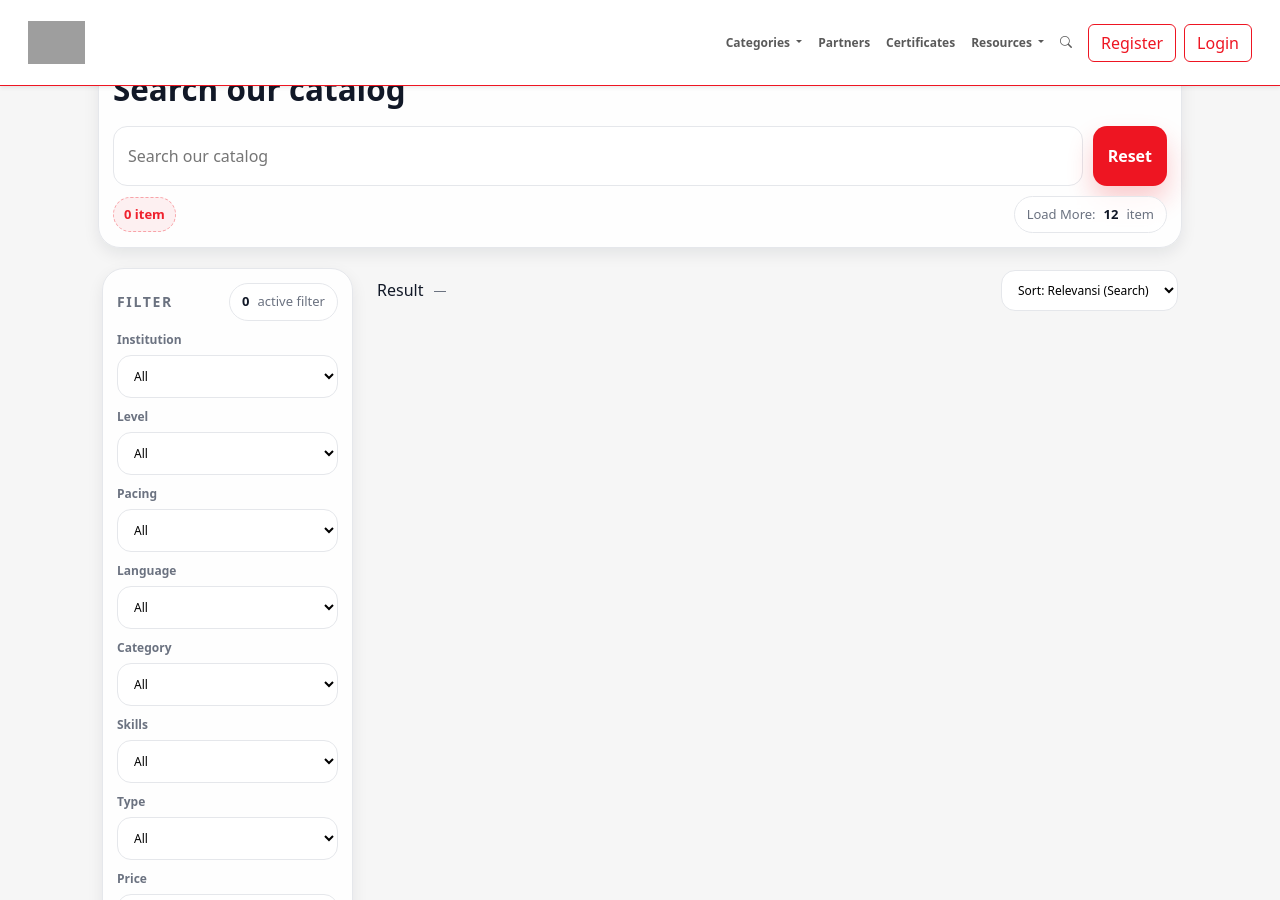
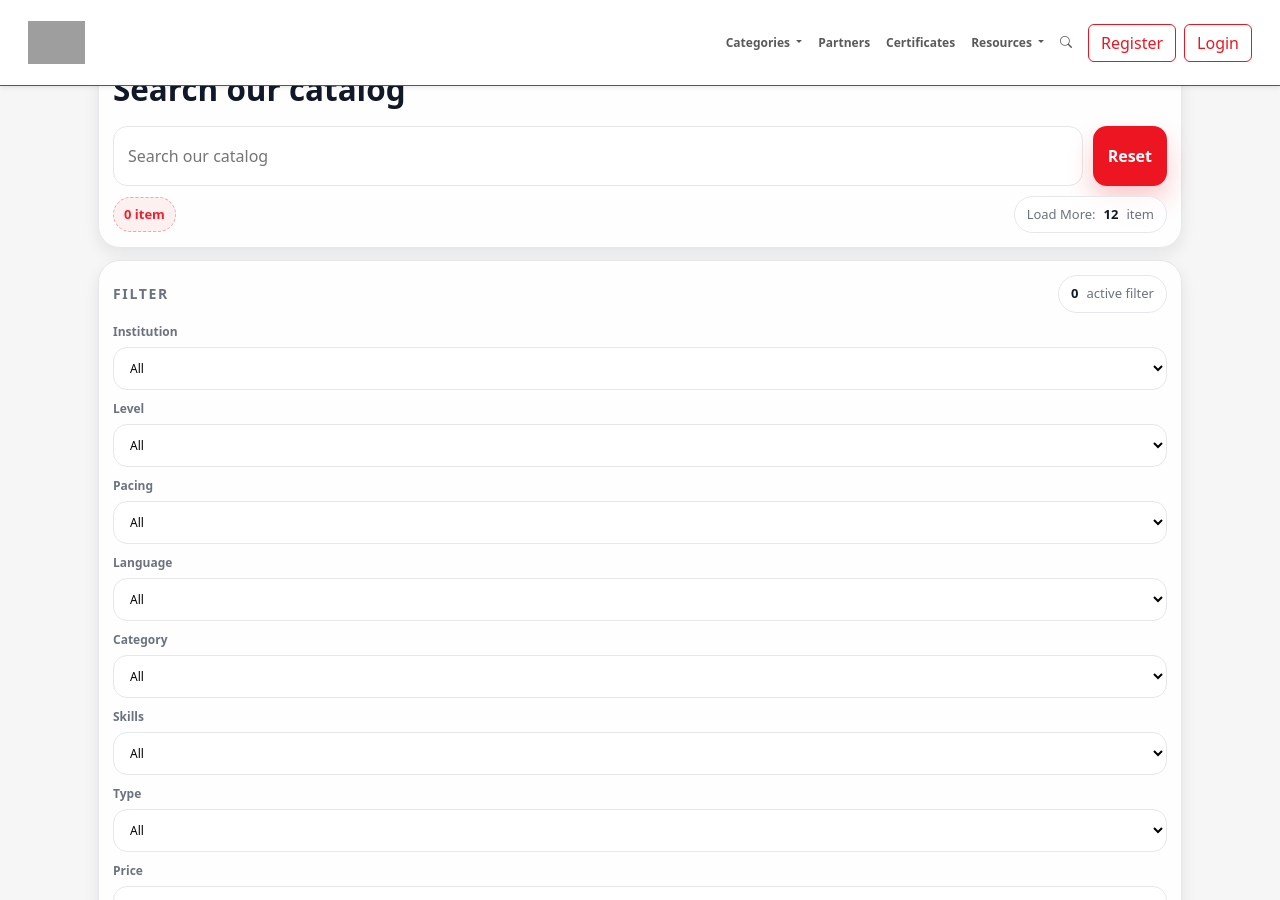
Before and after one commit to iceinstitut/katalog, a Jekyll site: the page built from index.html, in a window 1280 px wide and 900 px high, scrolled down 549 px. Built offline with Jekyll 4.4.1, drawn with Linux system fonts in a browser that asks for light colours.

Commit message:
Update index.html

```diff
--- a/index.html
+++ b/index.html
@@ -397,6 +397,16 @@
       </div>
     </section>
 
+    <!-- QUICK FILTER (setelah hero) -->
+    <section class="quickWrap hide" aria-label="Quick Fakultas">
+      <div class="quickHead">
+        <div class="t">Quick Filter Fakultas</div>
+        <!-- <div class="pill">Match: <b>contains</b> (aman untuk data delimiter)</div> -->
+        <div class="pill">Klik Nama Fakultas untuk mengaktifkan, dan klik lagi untuk menon aktifkan</div>
+      </div>
+      <div class="quickRow" id="quickFakultas"></div>
+    </section>
+
     <!-- SEARCH BESAR -->
     <section class="searchBlock" aria-label="Search">
       <div class="cari">Search our catalog</div>
@@ -417,8 +427,6 @@
       </div>
     </section>
 
-    <div class="row">
-      <div class="col-lg-3 col-md-4 col-12 mb-4">
     <!-- FILTER -->
     <section class="panel" aria-label="Filter">
       <div class="panelHead">
@@ -496,8 +504,7 @@
         </div>
       </div>
     </section>
-      </div>
-      <div class="col-lg-9 col-md-8 col-12">
+
     <!-- CARDS -->
     <div class="gridHead" aria-label="Hasil">
       <div class="title">
@@ -516,6 +523,7 @@
         </select>
       </div>
     </div>
+
     <!-- INLINE LOADING (di atas card) -->
     <div class="inlineLoading" id="inlineLoading">
       <div class="left">
@@ -526,13 +534,10 @@
     </div>
 
     <div class="row" id="cards"></div>
-      </div>
-
 
     <!-- LOAD MORE -->
     <div class="loadMoreWrap">
       <button class="btn" id="btnMore" style="min-width:220px;">Load More</button>
-    </div>
     </div>
   </div>
 
```
Lines whose indentation alone changed are shown as unchanged.
